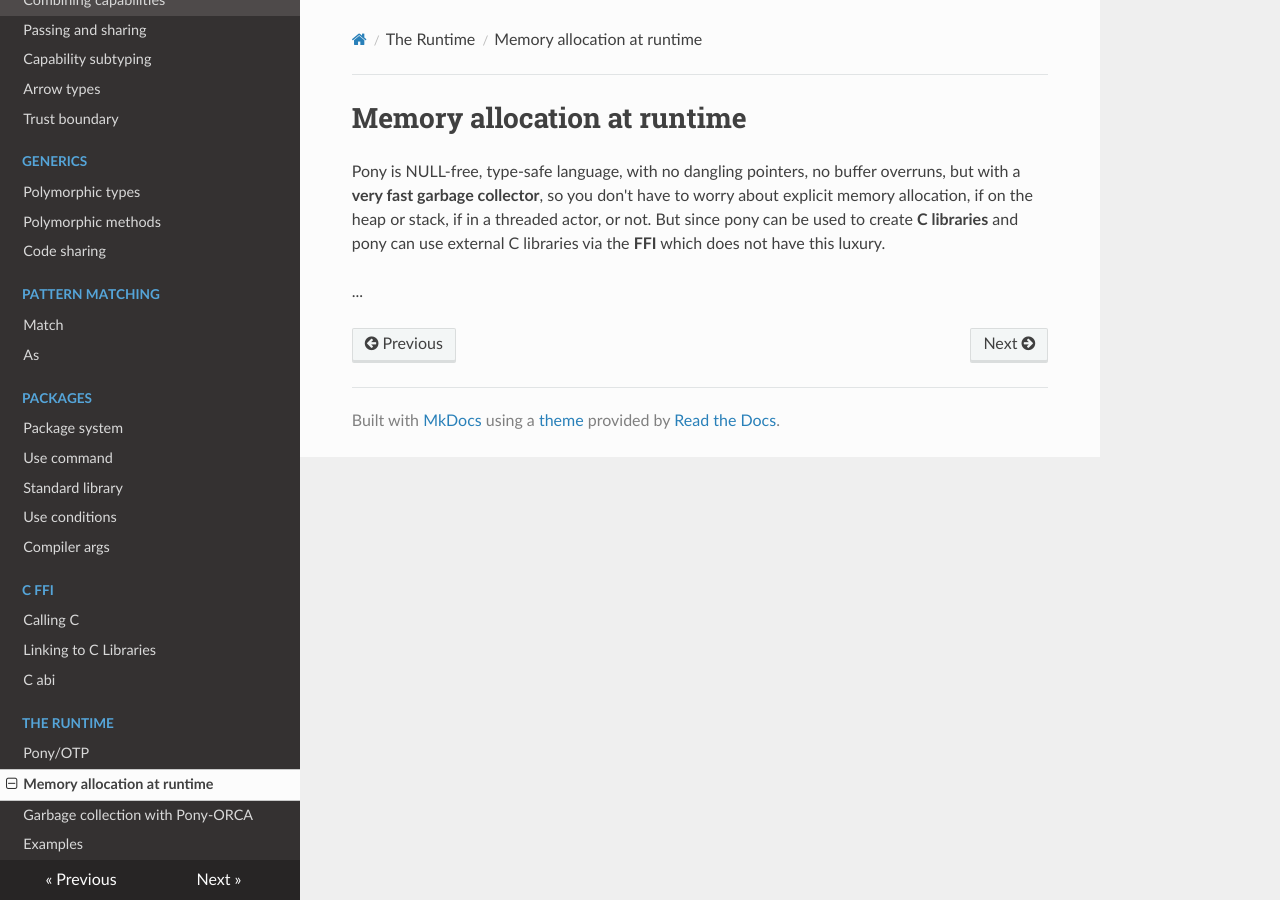
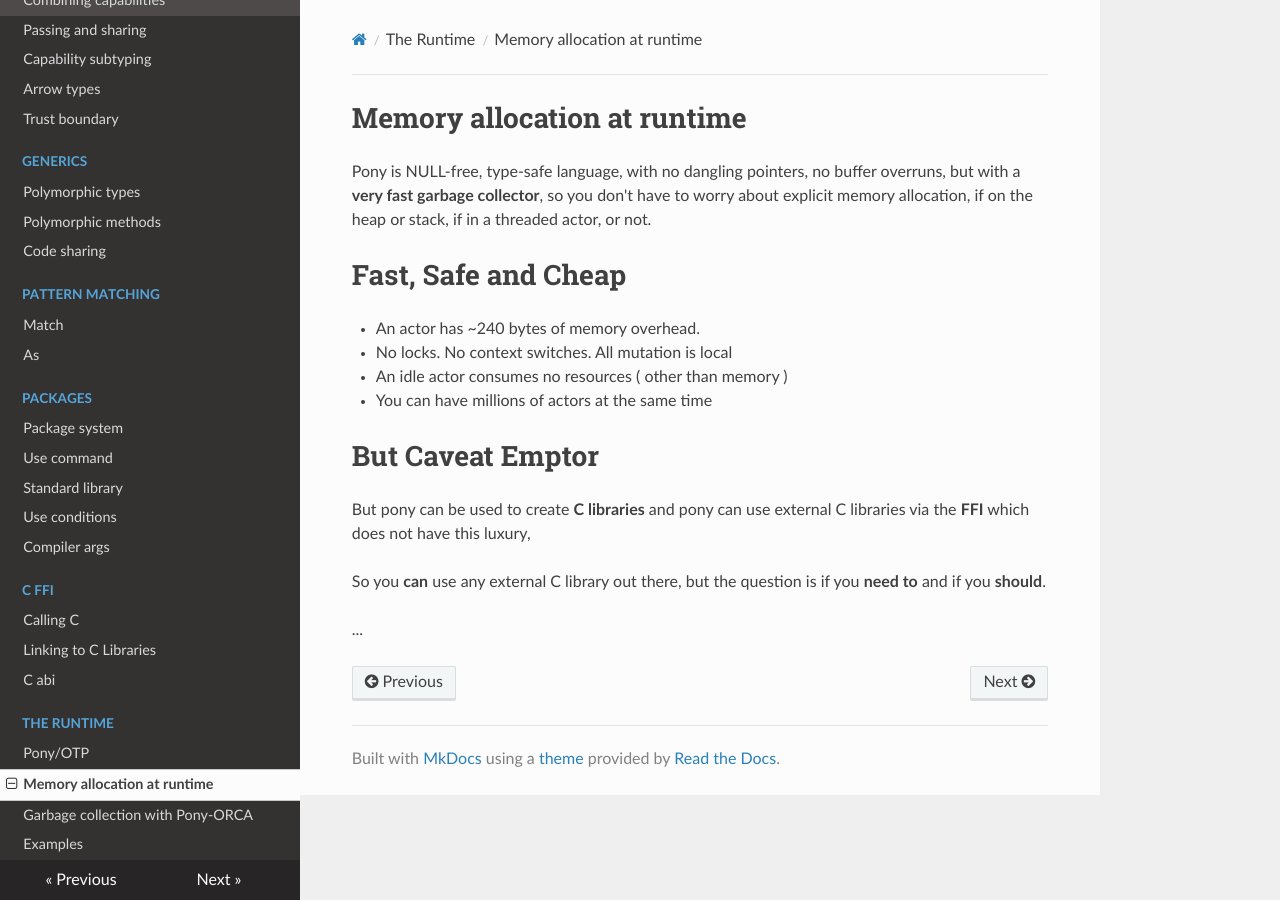
Before and after one commit to ponylang/pony-tutorial, an MkDocs documentation site: the page built from docs/runtime/memory-allocation.md, in a window 1280 px wide. Built offline with MkDocs 1.6.1, drawn with Linux system fonts in a browser that asks for light colours; nearby versions of some CDN libraries; old or Windows-style settings are respelled for this version of MkDocs.

Commit message:
More Memory allocation
Add the good and the bad, sorry no ugly yet

```diff
--- a/docs/runtime/memory-allocation.md
+++ b/docs/runtime/memory-allocation.md
@@ -3,8 +3,21 @@
 Pony is NULL-free, type-safe language, with no dangling pointers, no
 buffer overruns, but with a **very fast garbage collector**, so you
 don't have to worry about explicit memory allocation, if on the heap
-or stack, if in a threaded actor, or not. But since pony can be used
-to create **C libraries** and pony can use external C libraries via the
-**FFI** which does not have this luxury.
+or stack, if in a threaded actor, or not.
+
+# Fast, Safe and Cheap
+
+* An actor has ~240 bytes of memory overhead.
+* No locks. No context switches. All mutation is local
+* An idle actor consumes no resources ( other than memory )
+* You can have millions of actors at the same time
+
+# But Caveat Emptor
+
+But pony can be used to create **C libraries** and pony can use
+external C libraries via the **FFI** which does not have this luxury,
+
+So you **can** use any external C library out there, but the question is if
+you **need to** and if you **should**.
 
 ...
```
